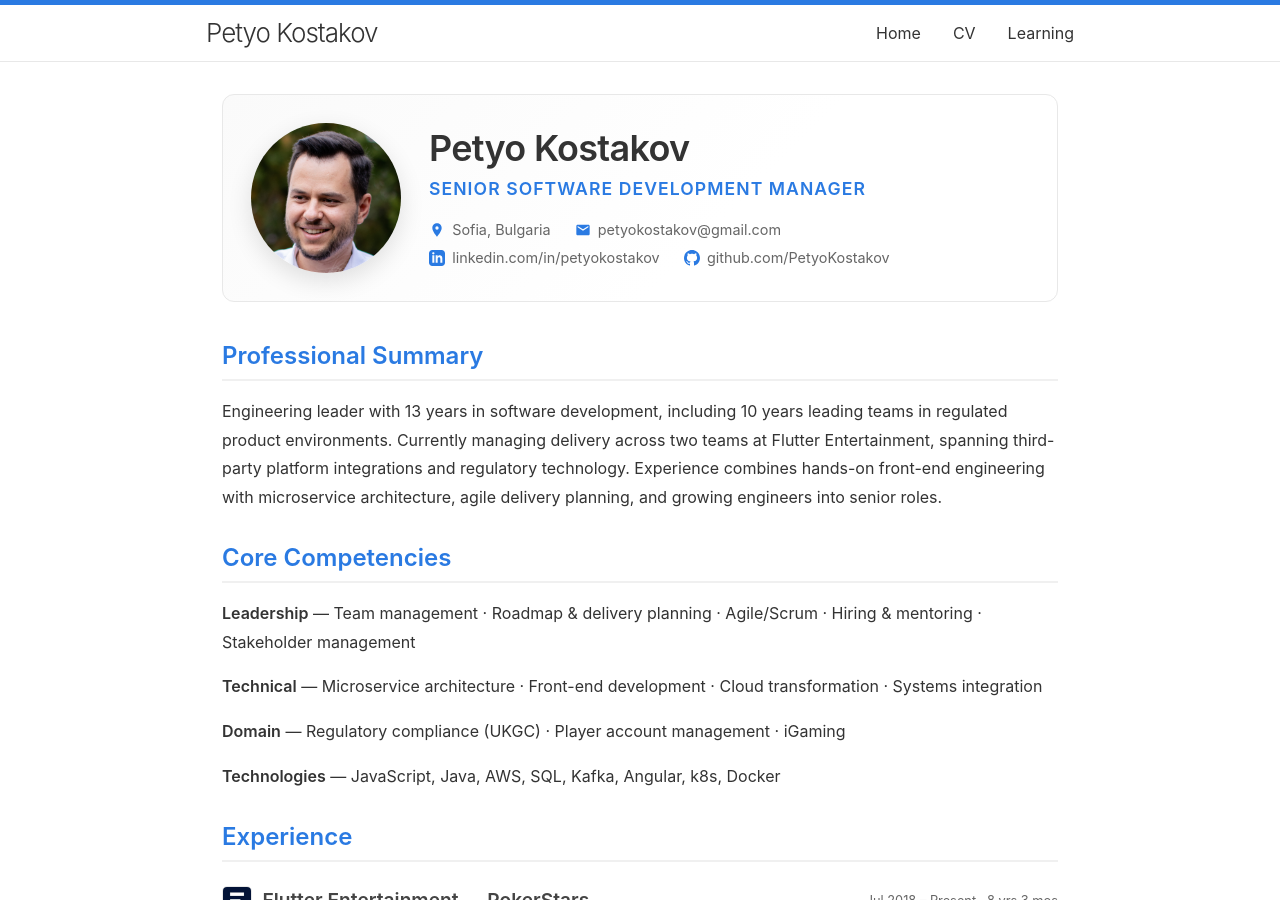
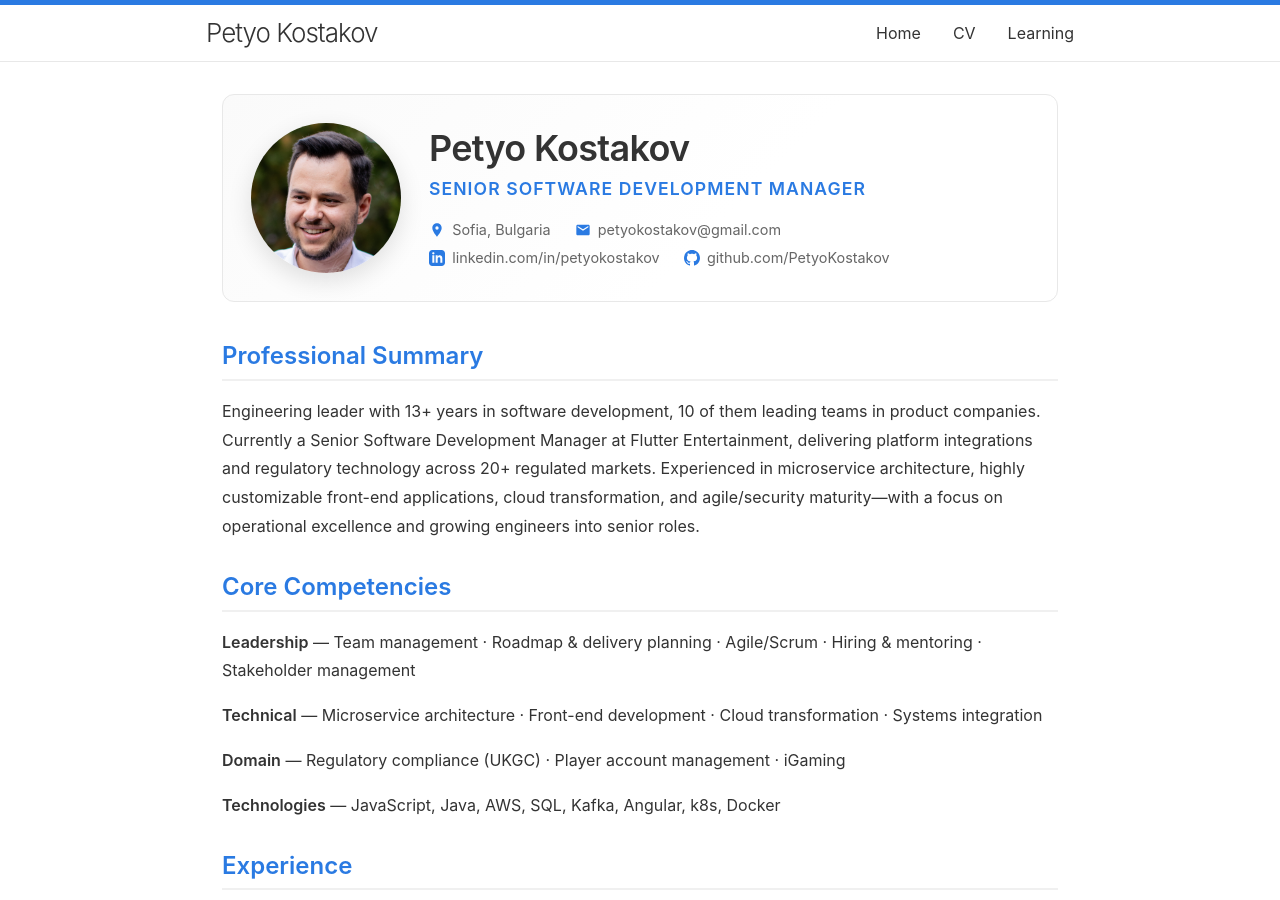
Before and after one commit to PetyoKostakov/PetyoKostakov.github.io, a Jekyll site: the page built from cv.md, in a window 1280 px wide and 900 px high. Built offline with Jekyll 4.4.1, drawn with Linux system fonts in a browser that asks for light colours.

Commit message:
edit summary

```diff
--- a/cv.md
+++ b/cv.md
@@ -47,11 +47,7 @@ permalink: /cv/
 
 ## Professional Summary
 
-Engineering leader with 13 years in software development, including 10 years leading teams in
-regulated product environments. Currently managing delivery across two teams at Flutter
-Entertainment, spanning third-party platform integrations and regulatory technology. Experience
-combines hands-on front-end engineering with microservice architecture, agile delivery planning,
-and growing engineers into senior roles.
+Engineering leader with 13+ years in software development, 10 of them leading teams in product companies. Currently a Senior Software Development Manager at Flutter Entertainment, delivering platform integrations and regulatory technology across 20+ regulated markets. Experienced in microservice architecture, highly customizable front-end applications, cloud transformation, and agile/security maturity—with a focus on operational excellence and growing engineers into senior roles.
 
 ## Core Competencies
 
```
